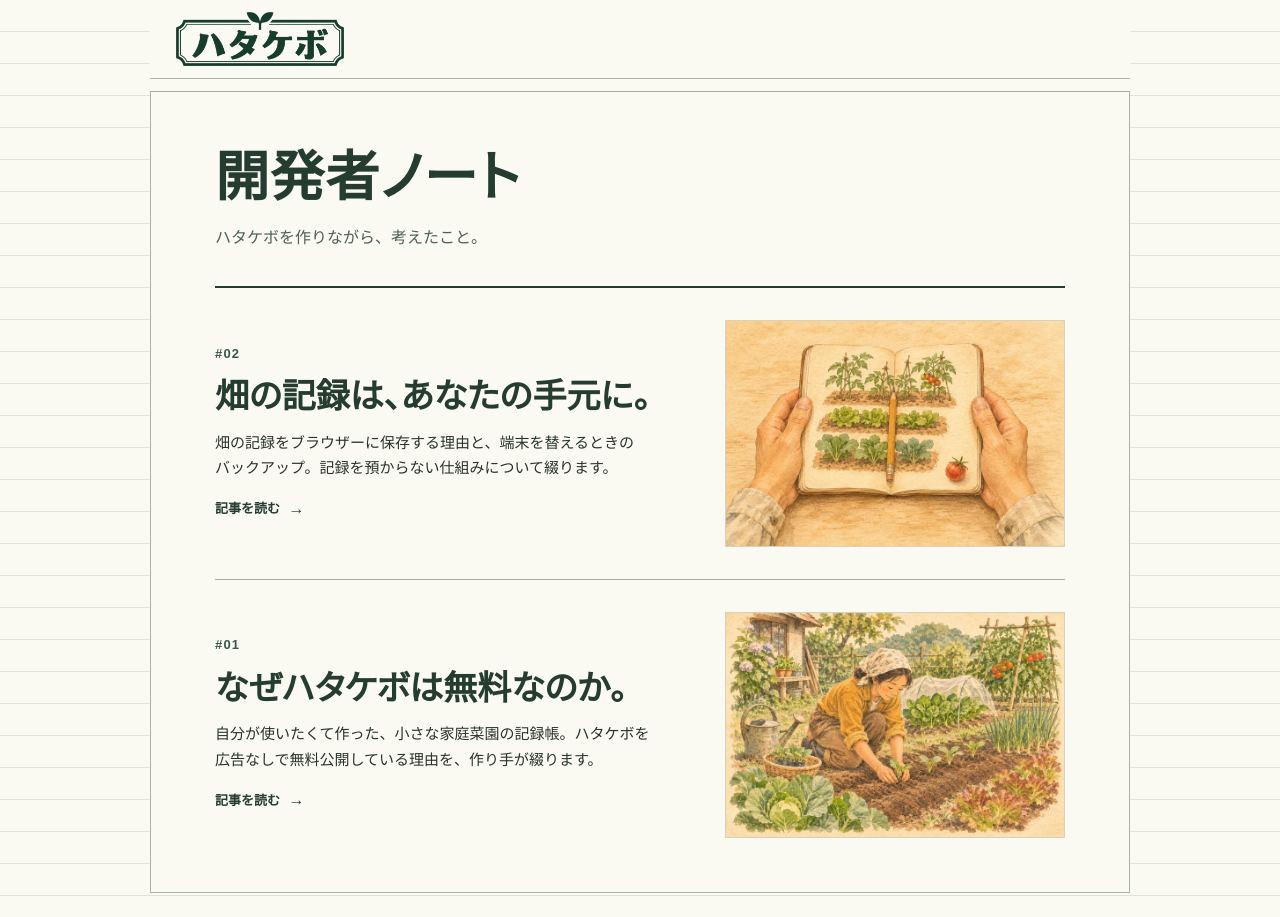
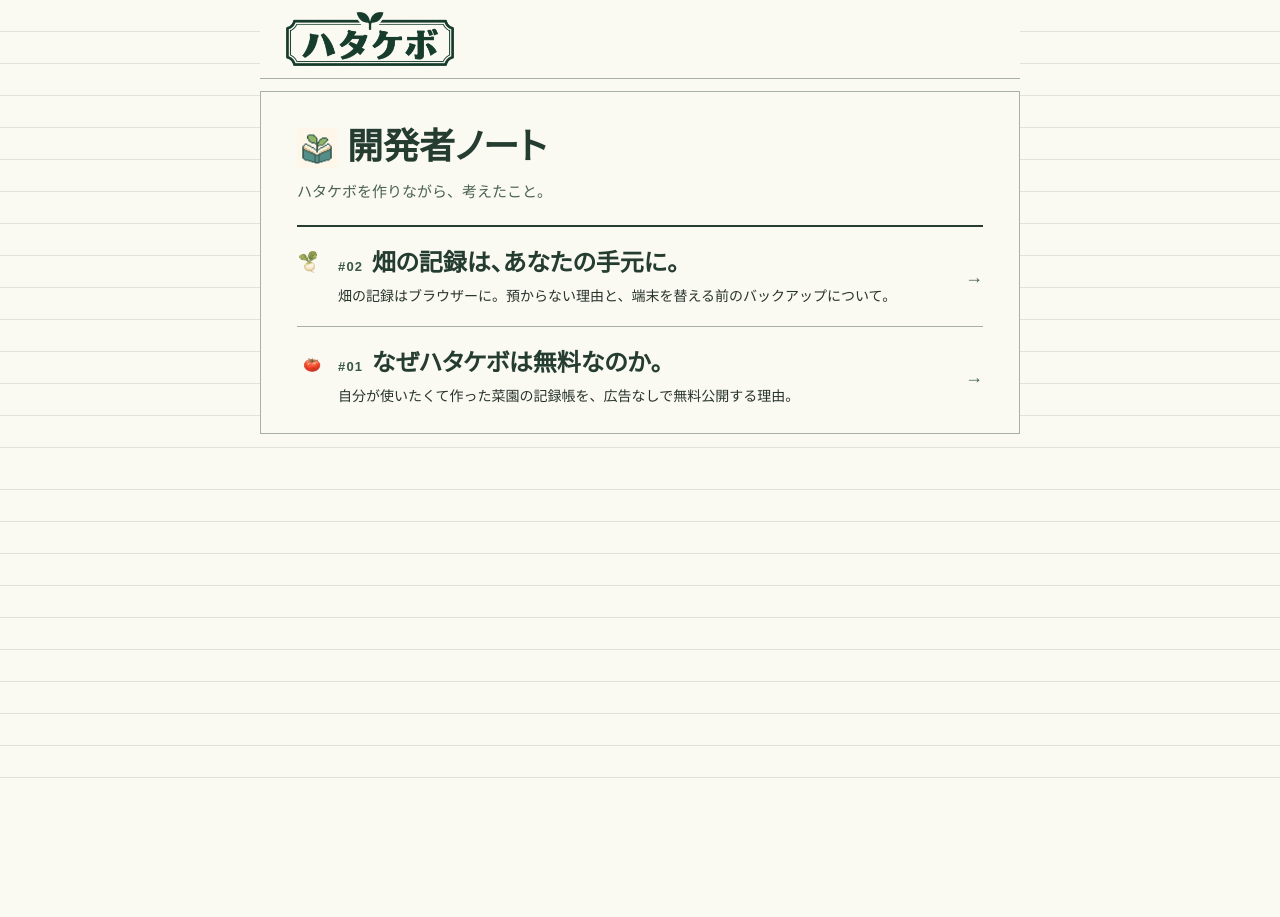
Before and after one commit to azurelyso2456-dotcom/hatakebo, a plain HTML site: page developer-notes.html in a window 1280 px wide. After the commit the page ends 800 px from the top, so only its background shows below. Drawn offline with Linux system fonts and the light colour scheme.

Commit message:
Add files via upload

```diff
--- a/developer-notes.css
+++ b/developer-notes.css
@@ -71,72 +71,83 @@ body.journal {
 .journal-heading > p:not([class]) { margin: .75rem 0 0; }
 .journal-byline { font: 600 .875rem/1.6 var(--journal-sans); color: var(--journal-muted); }
 .journal-index .journal-header,
-.journal .journal-list { max-width: 980px; }
+.journal .journal-list { max-width: 760px; }
 .journal .journal-list {
   margin-block: 12px 24px;
-  padding: clamp(24px, 4.2vw, 48px) clamp(16px, 5.3vw, 64px) clamp(8px, 2vw, 22px);
+  padding: clamp(16px, 3.1vw, 30px) clamp(14px, 4.2vw, 36px) 6px;
 }
 .journal-list .journal-heading {
   margin: 0;
-  padding-bottom: clamp(18px, 3vw, 34px);
+  padding-bottom: clamp(13px, 2vw, 20px);
   border-bottom: 2px solid var(--journal-ink);
 }
 .journal-list .journal-heading h1 {
-  font-size: clamp(2rem, 4.4vw, 3.375rem);
+  display: flex;
+  align-items: center;
+  gap: 10px;
+  font-size: clamp(1.625rem, 3.7vw, 2.25rem);
   font-weight: 700;
-  letter-spacing: .02em;
+}
+.journal-icon {
+  flex: none;
+  width: clamp(30px, 4vw, 40px);
+  height: auto;
 }
 .journal-list .journal-heading > p {
-  margin-top: .45rem;
+  margin-top: .35rem;
   color: var(--journal-muted);
-  font-size: 1rem;
+  font-size: .9375rem;
 }
+.journal-items { padding: 0; margin: 0; list-style: none; }
+.journal-items > li + li { border-top: 1px solid var(--journal-rule); }
 .journal-entry {
   display: grid;
-  grid-template-columns: minmax(0, 1fr) minmax(0, 40%);
-  align-items: center;
-  gap: clamp(16px, 4vw, 56px);
+  grid-template-columns: auto minmax(0, 1fr) auto;
+  align-items: start;
+  gap: clamp(8px, 2vw, 14px);
   min-height: 44px;
-  padding: clamp(18px, 3vw, 32px) 0;
+  padding: clamp(13px, 2vw, 19px) 0;
   text-decoration: none;
-  border-bottom: 1px solid var(--journal-rule);
 }
-.journal-list > article:last-child .journal-entry { border-bottom: 0; }
+.journal-vegetable {
+  width: clamp(21px, 3vw, 27px);
+  aspect-ratio: 1;
+  margin-top: 2px;
+  background: url("welcome-vegetables.webp") 0% 50% / 300% 100% no-repeat;
+}
+.journal-vegetable-turnip { background-position-x: 100%; }
+.journal-entry-heading {
+  display: flex;
+  align-items: baseline;
+  gap: .5em;
+}
 .journal-entry .journal-kicker {
-  margin-bottom: clamp(6px, 1.1vw, 11px);
+  margin: 0;
   color: #385747;
+  flex: none;
   font-variant-numeric: tabular-nums;
 }
 .journal-entry h2 {
   margin: 0;
-  font-size: clamp(1.125rem, 3vw, 2.125rem);
-  line-height: 1.35;
+  font-size: clamp(1.0625rem, 2.65vw, 1.5rem);
+  line-height: 1.42;
+  text-wrap: wrap;
   word-break: auto-phrase;
 }
 .journal-entry .journal-summary {
-  margin: .65em 0 0;
-  font-size: .9375rem;
-  line-height: 1.7;
+  margin: .35em 0 0;
+  font-size: .875rem;
+  line-height: 1.6;
   word-break: auto-phrase;
   color: var(--journal-copy);
 }
-.journal-read {
-  display: inline-flex;
-  align-items: center;
-  gap: .65em;
-  margin-top: clamp(8px, 1.5vw, 16px);
-  font: 700 .8125rem/1.5 var(--journal-sans);
+.journal-arrow {
+  align-self: center;
+  color: var(--journal-muted);
+  font: 600 1.125rem/1 var(--journal-sans);
 }
-.journal-read span { font-size: 1rem; }
 .journal-entry:hover h2,
 .journal-entry:focus-visible h2 { text-decoration: underline; }
-.journal-cover {
-  overflow: hidden;
-  aspect-ratio: 3 / 2;
-  background-color: #eee7d7;
-  border: 1px solid rgba(63, 70, 54, .14);
-}
-.journal-cover img { display: block; width: 100%; height: 100%; object-fit: cover; }
 .journal .article-sheet {
   margin-block-start: 12px;
   padding-block: clamp(20px, 4vw, 42px);
@@ -197,21 +208,6 @@ body.journal {
 @media (max-width: 480px) {
   body.journal { padding-inline: 8px; }
   .journal .journal-sheet { padding-inline: clamp(14px, 4vw, 18px); }
-  .journal-entry {
-    grid-template-columns: minmax(0, 1fr) minmax(0, 39%);
-    align-items: start;
-    gap: 6px 12px;
-  }
-  .journal-entry-copy { display: contents; }
-  .journal-entry .journal-kicker { grid-area: 1 / 1; margin-bottom: 0; }
-  .journal-entry h2 { grid-area: 2 / 1; }
-  .journal-cover { grid-area: 1 / 2 / span 2; }
-  .journal-entry .journal-summary {
-    grid-column: 1 / -1;
-    margin-top: 4px;
-    font-size: .875rem;
-  }
-  .journal-read { grid-column: 1 / -1; margin-top: 3px; }
   .journal .journal-header .journal-link { font-size: .8125rem; }
 }
 @media print {
--- a/developer-notes.html
+++ b/developer-notes.html
@@ -13,9 +13,9 @@
   <meta property="og:title" content="開発者ノート｜ハタケボ">
   <meta property="og:description" content="ハタケボを作りながら、考えたこと。家庭菜園の記録帳を作る人が綴る開発者ノートです。">
   <meta property="og:url" content="https://azurelyso2456-dotcom.github.io/hatakebo/developer-notes.html">
-  <meta property="og:image" content="https://azurelyso2456-dotcom.github.io/hatakebo/journal-cover-02.webp">
-  <meta property="og:image:alt" content="畑の見取り図を描いた手帳を両手で持つイラスト">
-  <meta name="twitter:card" content="summary_large_image">
+  <meta property="og:image" content="https://azurelyso2456-dotcom.github.io/hatakebo/brand-b1-ja.webp">
+  <meta property="og:image:alt" content="ハタケボのロゴ">
+  <meta name="twitter:card" content="summary">
   <link rel="icon" href="favicon.ico" sizes="16x16 32x32 48x48">
   <link rel="stylesheet" href="brand.css">
   <link rel="stylesheet" href="developer-notes.css">
@@ -26,31 +26,37 @@
   </header>
   <main class="journal-sheet journal-list">
     <header class="journal-heading">
-      <h1>開発者ノート</h1>
+      <h1><img class="journal-icon" src="favicon.png" alt="" width="48" height="48">開発者ノート</h1>
       <p>ハタケボを作りながら、考えたこと。</p>
     </header>
-    <article>
-      <a class="journal-entry" href="developer-note-02.html">
-        <div class="journal-entry-copy">
-          <p class="journal-kicker">#02</p>
-          <h2>畑の記録は、あなたの手元に。</h2>
-          <p class="journal-summary">畑の記録をブラウザーに保存する理由と、端末を替えるときのバックアップ。記録を預からない仕組みについて綴ります。</p>
-          <span class="journal-read" aria-hidden="true">記事を読む <span>→</span></span>
-        </div>
-        <span class="journal-cover"><img src="journal-cover-02.webp" alt="" width="768" height="512" decoding="async"></span>
-      </a>
-    </article>
-    <article>
-      <a class="journal-entry" href="developer-note-01.html">
-        <div class="journal-entry-copy">
-          <p class="journal-kicker">#01</p>
-          <h2>なぜハタケボは無料なのか。</h2>
-          <p class="journal-summary">自分が使いたくて作った、小さな家庭菜園の記録帳。ハタケボを広告なしで無料公開している理由を、作り手が綴ります。</p>
-          <span class="journal-read" aria-hidden="true">記事を読む <span>→</span></span>
-        </div>
-        <span class="journal-cover"><img src="journal-cover-01.webp" alt="" width="768" height="512" loading="lazy" decoding="async"></span>
-      </a>
-    </article>
+    <ol class="journal-items" role="list">
+      <li>
+        <a class="journal-entry" href="developer-note-02.html" aria-labelledby="note-number-02 note-headline-02" aria-describedby="note-summary-02">
+          <span class="journal-vegetable journal-vegetable-turnip" aria-hidden="true"></span>
+          <div>
+            <div class="journal-entry-heading">
+              <p class="journal-kicker" id="note-number-02">#02</p>
+              <h2 id="note-headline-02">畑の記録は、あなたの手元に。</h2>
+            </div>
+            <p class="journal-summary" id="note-summary-02">畑の記録はブラウザーに。預からない理由と、端末を替える前のバックアップについて。</p>
+          </div>
+          <span class="journal-arrow" aria-hidden="true">→</span>
+        </a>
+      </li>
+      <li>
+        <a class="journal-entry" href="developer-note-01.html" aria-labelledby="note-number-01 note-headline-01" aria-describedby="note-summary-01">
+          <span class="journal-vegetable journal-vegetable-tomato" aria-hidden="true"></span>
+          <div>
+            <div class="journal-entry-heading">
+              <p class="journal-kicker" id="note-number-01">#01</p>
+              <h2 id="note-headline-01">なぜハタケボは無料なのか。</h2>
+            </div>
+            <p class="journal-summary" id="note-summary-01">自分が使いたくて作った菜園の記録帳を、広告なしで無料公開する理由。</p>
+          </div>
+          <span class="journal-arrow" aria-hidden="true">→</span>
+        </a>
+      </li>
+    </ol>
   </main>
 </body>
 </html>
```
Also changed, not shown: developer-note-01.html (+5 -5 lines), developer-note-02.html (+5 -5 lines), sw.js (+2 -2 lines).
